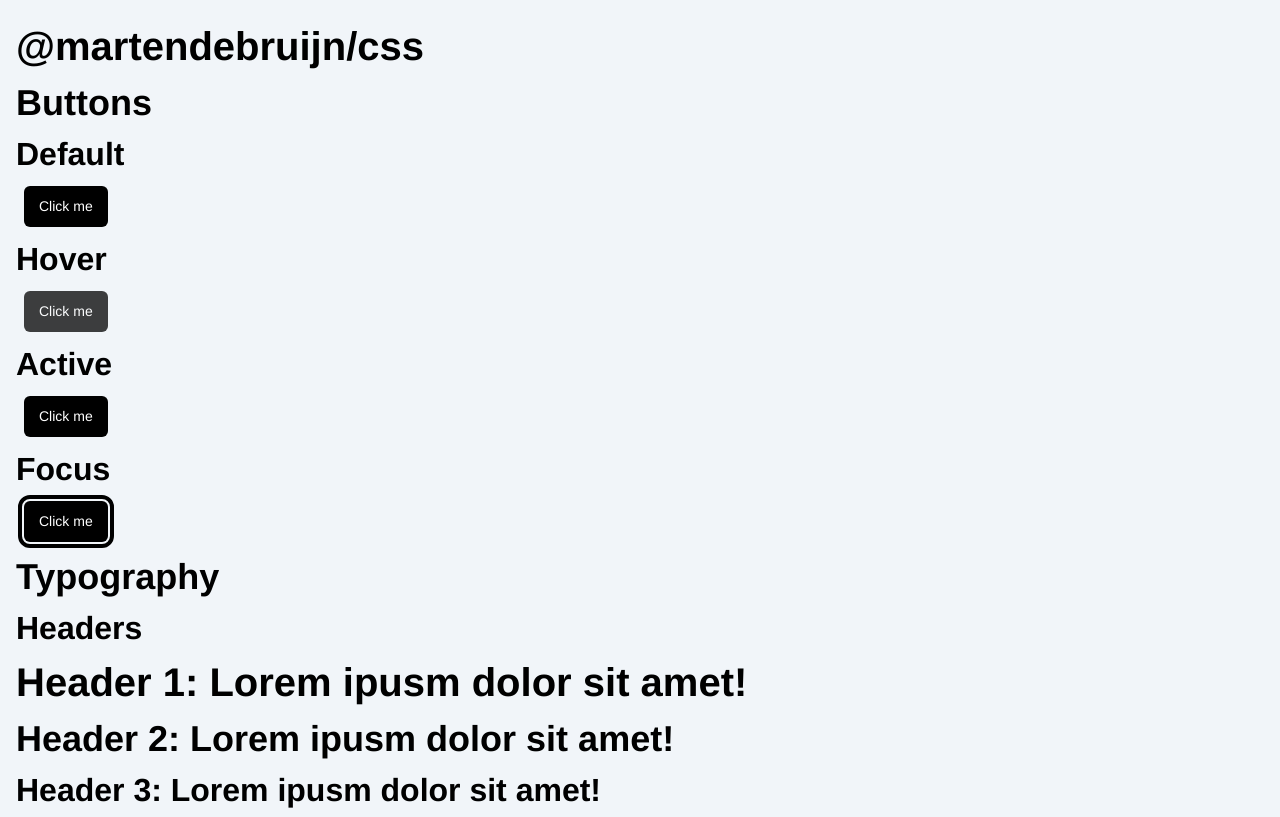
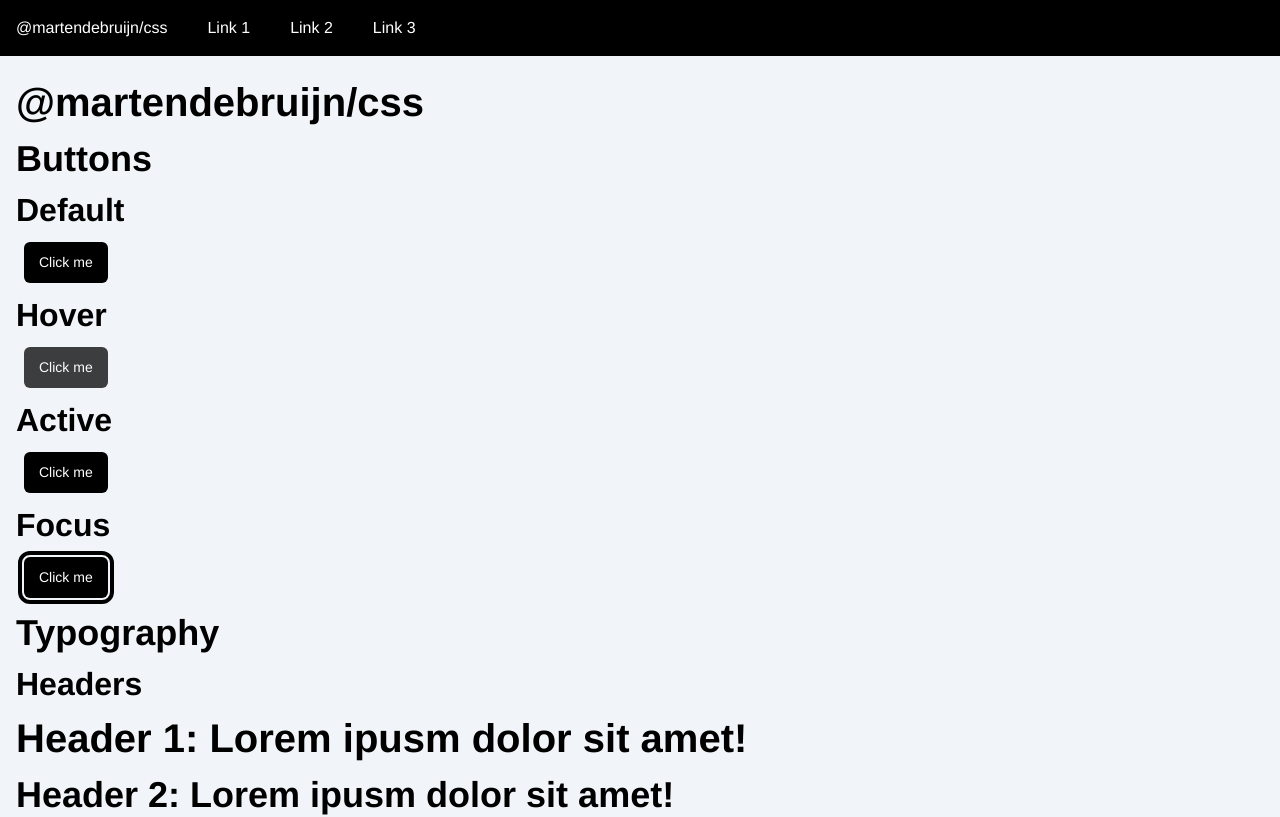
Before and after one commit to martendebruijn/css, a website: page test/index.html in a window 1280 px wide. Shown: the top 817 px of the page. Drawn offline with Linux system fonts and the light colour scheme.

Commit message:
add some header and footer styling

```diff
--- /dev/null
+++ b/src/footer.css
@@ -0,0 +1,7 @@
+body > footer {
+  margin: -1rem;
+  margin-top: 1rem;
+  padding: 1rem;
+  background-color: var(--body-text, #000);
+  color: var(--body-bg, #fff);
+}
--- a/src/main.css
+++ b/src/main.css
@@ -3,3 +3,5 @@
 @import "buttons.css";
 @import "typography.css";
 @import "images.css";
+@import "nav.css";
+@import "footer.css";
--- /dev/null
+++ b/src/nav.css
@@ -0,0 +1,21 @@
+body > header {
+  display: flex;
+  background-color: var(--body-text, #000);
+  margin: -1rem;
+  margin-bottom: 1rem;
+  padding: 1rem;
+}
+
+body > header a {
+  color: var(--body-bg, #fff);
+  text-decoration: none;
+}
+
+body > header > nav > ul {
+  display: flex;
+  gap: 2.5rem;
+}
+
+body > header > nav > ul > li {
+  list-style: none;
+}
--- a/test/index.html
+++ b/test/index.html
@@ -7,6 +7,22 @@
     <link rel="stylesheet" href="../dist/styles.css" />
   </head>
   <body>
+    <header>
+      <a href="#">@martendebruijn/css</a>
+      <nav>
+        <ul>
+          <li>
+            <a href="#">Link 1</a>
+          </li>
+          <li>
+            <a href="#">Link 2</a>
+          </li>
+          <li>
+            <a href="#">Link 3</a>
+          </li>
+        </ul>
+      </nav>
+    </header>
     <h1>@martendebruijn/css</h1>
     <main>
       <section>
@@ -76,5 +92,10 @@
         </div>
       </section>
     </main>
+    <footer>
+      <p>
+        Made by <a href="https://github.com/martendebruijn">Marten de Bruijn</a>
+      </p>
+    </footer>
   </body>
 </html>
```
Also changed, not shown: dist/styles.css.
